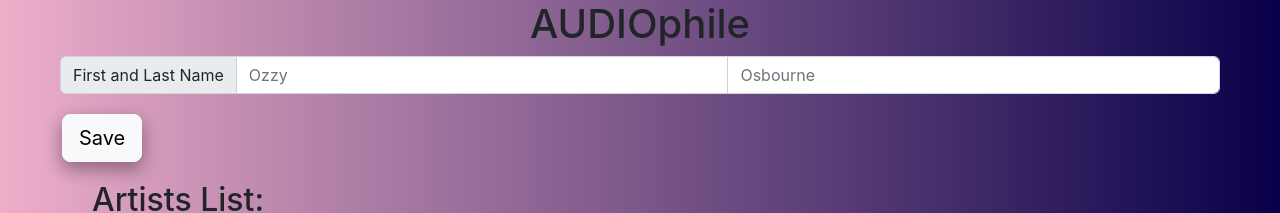
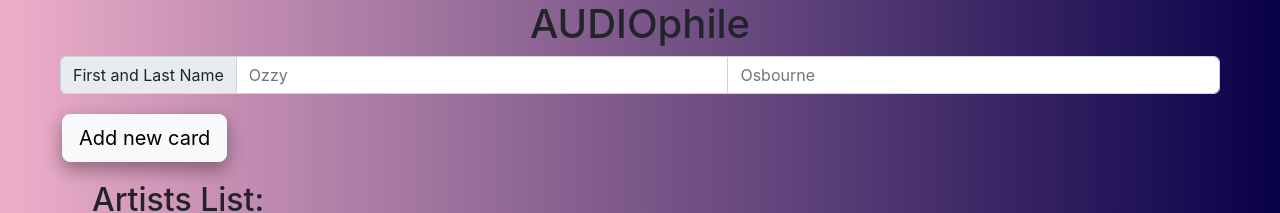
Before and after one commit to konypro/Audiophile, a React (Create React App) app in the folder frontend/: page / in a window 1280 px wide. Shown: the top 213 px of the page. Built offline with nearby package versions, Linux system fonts and the light colour scheme; no server answers.

Commit message:
fix add artist form button text + change name function

```diff
--- a/frontend/src/Artist/AddArtistForm.tsx
+++ b/frontend/src/Artist/AddArtistForm.tsx
@@ -4,12 +4,12 @@ import Button from 'react-bootstrap/Button';
 import Form from 'react-bootstrap/Form';
 import InputGroup from 'react-bootstrap/InputGroup';
 
-type AddArtistForm = {
+type AddArtistFormProps = {
     fetchAll: () => void;
 }
 
-export default function AddArtistForm(props: AddArtistForm) {
-    const [firstName, setfirstName] = useState<String>('')
+export default function AddArtistForm(props: AddArtistFormProps) {
+    const [firstName, setFirstName] = useState<String>('')
     const [lastName, setLastName] = useState<String>('')
 
 
@@ -27,12 +27,12 @@ export default function AddArtistForm(props: AddArtistForm) {
 
             <InputGroup className="mb-3">
                 <InputGroup.Text>First and Last Name</InputGroup.Text>
-                <Form.Control type={"text"} onChange={(event) => setfirstName(event.target.value)}
+                <Form.Control type={"text"} onChange={(event) => setFirstName(event.target.value)}
                               placeholder={"Ozzy"}/>
                 <Form.Control type={"text"} onChange={(event) => setLastName(event.target.value)}
                               placeholder={"Osbourne"}/>
             </InputGroup>
-            <Button size="lg" variant="light" type={"submit"} onClick={addNewArtist}>Save</Button>
+            <Button size="lg" variant="light" type={"submit"} onClick={addNewArtist}>Add new card</Button>
 
 
         </div>)
```
